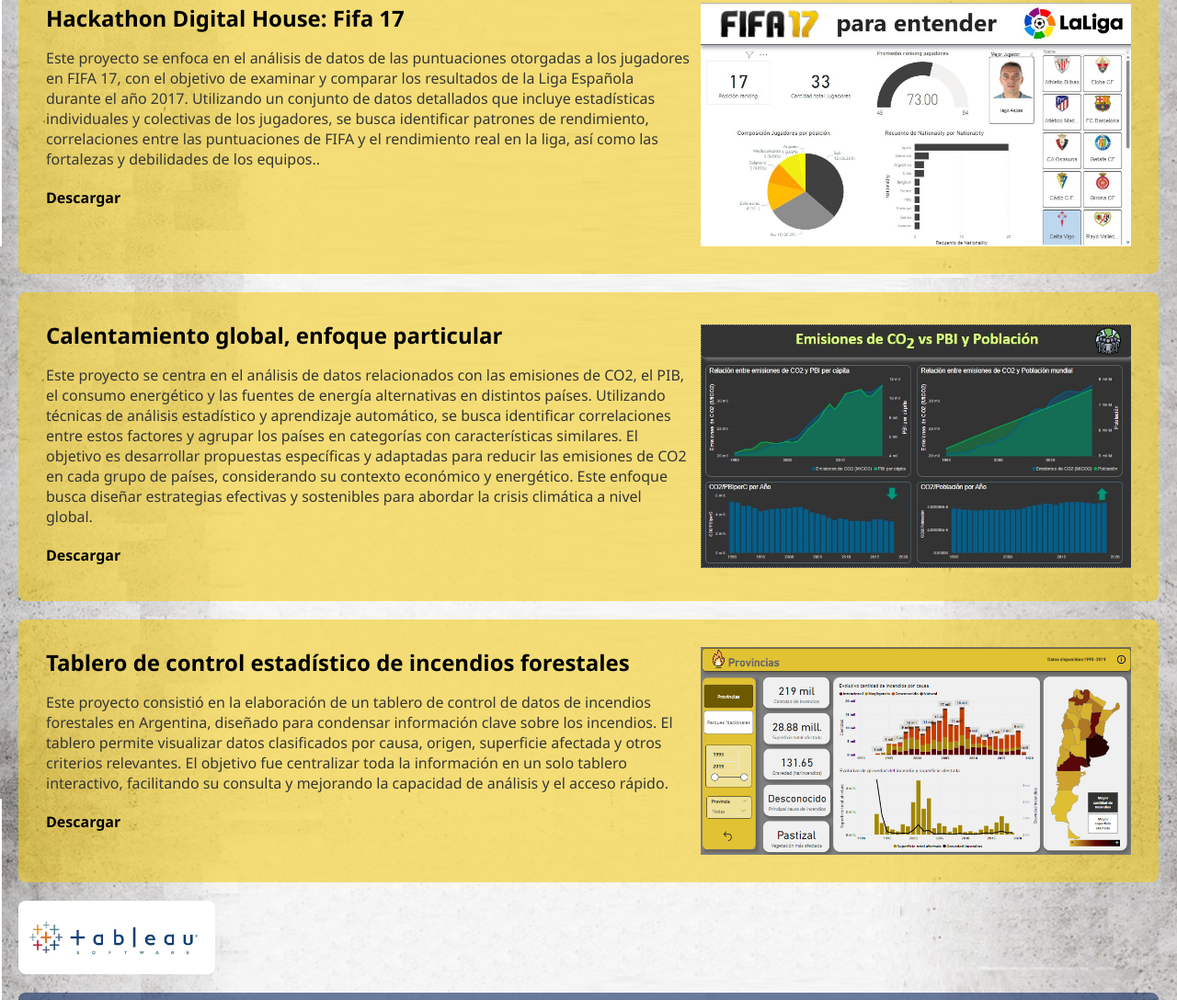
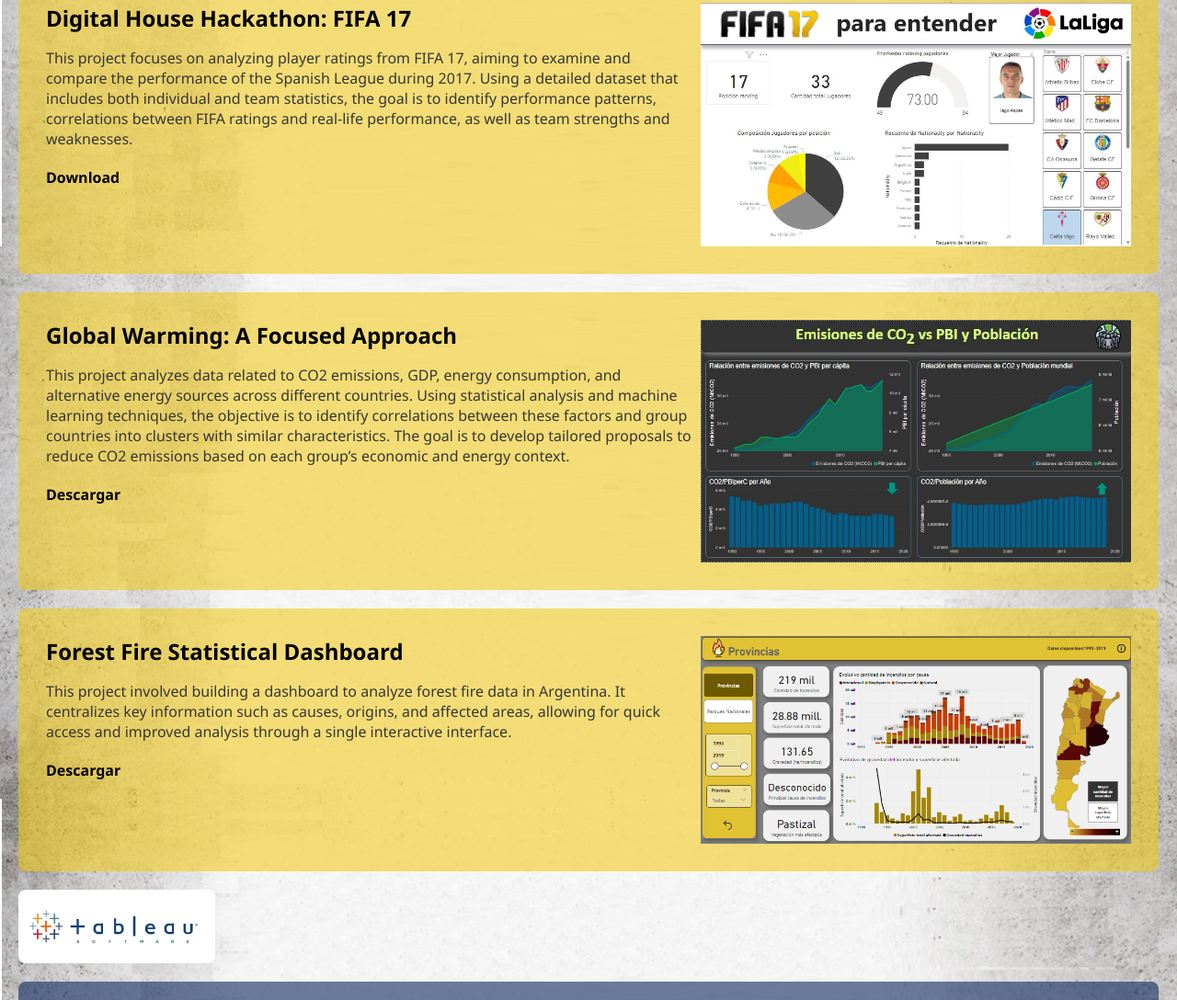
Before and after one commit to CelinaEtienot/Portfolio, a plain HTML site: page index.html in a window 1280 px wide. Shown: the part 947-2035 px from the top of the page at 92% size. Drawn offline with nearby package versions, Linux system fonts and the light colour scheme; a web font is replaced by a local one.

Commit message:
Update index.html

```diff
--- a/index.html
+++ b/index.html
@@ -24,8 +24,7 @@
 
             <div class="animate__animated animate__fadeIn" id="text-container">
                 <h1>Adriana Celina Etienot</h1>
-                <h3>Analisista de datos + ingeniera química + data process + front end + Python</h3>
-                <p>¡Bienvenid@ a mi portfolio!</p>
+                <h3>Data Scientist | ML Pipelines | ETL | Python | SQL | Chemical Engineer</h3>
             </div>
         </div>
     </div>
@@ -37,14 +36,9 @@
             </div>
             <div class="project">
                 <div class="project-info">
-                    <h2>Hackathon Digital House: Fifa 17</h2>
-                    <p>Este proyecto se enfoca en el análisis de datos de las puntuaciones otorgadas a los jugadores en
-                        FIFA 17, con el objetivo de examinar y comparar los resultados de la Liga Española durante el
-                        año 2017. Utilizando un conjunto de datos detallados que incluye estadísticas individuales y
-                        colectivas de los jugadores, se busca identificar patrones de rendimiento, correlaciones entre
-                        las puntuaciones de FIFA y el rendimiento real en la liga, así como las fortalezas y debilidades
-                        de los equipos..</p>
-                    <a href="Hacathon - Etienot.zip" download><strong>Descargar</strong></a>
+                    <h2>Digital House Hackathon: FIFA 17</h2>
+<p>This project focuses on analyzing player ratings from FIFA 17, aiming to examine and compare the performance of the Spanish League during 2017. Using a detailed dataset that includes both individual and team statistics, the goal is to identify performance patterns, correlations between FIFA ratings and real-life performance, as well as team strengths and weaknesses.</p>
+                    <a href="Hacathon - Etienot.zip" download><strong>Download</strong></a>
                 </div>
                 <div class="project-image">
                     <img src="Img/Hackathon.jpg" alt="Hackathon">
@@ -52,14 +46,8 @@
             </div>
             <div class="project">
                 <div class="project-info">
-                    <h2>Calentamiento global, enfoque particular</h2>
-                    <p>Este proyecto se centra en el análisis de datos relacionados con las emisiones de CO2, el PIB, el
-                        consumo energético y las fuentes de energía alternativas en distintos países. Utilizando
-                        técnicas de análisis estadístico y aprendizaje automático, se busca identificar correlaciones
-                        entre estos factores y agrupar los países en categorías con características similares. El
-                        objetivo es desarrollar propuestas específicas y adaptadas para reducir las emisiones de CO2 en
-                        cada grupo de países, considerando su contexto económico y energético. Este enfoque busca
-                        diseñar estrategias efectivas y sostenibles para abordar la crisis climática a nivel global.</p>
+                   <h2>Global Warming: A Focused Approach</h2>
+<p>This project analyzes data related to CO2 emissions, GDP, energy consumption, and alternative energy sources across different countries. Using statistical analysis and machine learning techniques, the objective is to identify correlations between these factors and group countries into clusters with similar characteristics. The goal is to develop tailored proposals to reduce CO2 emissions based on each group’s economic and energy context.</p>
                     <a href="Proyecto integrador - VERSION FINAL.pbix" download> <strong>Descargar</strong></a>
                 </div>
                 <div class="project-image">
@@ -68,13 +56,8 @@
             </div>
             <div class="project">
                 <div class="project-info">
-                    <h2>Tablero de control estadístico de incendios forestales</h2>
-                    <p>Este proyecto consistió en la elaboración de un tablero de control de datos de incendios
-                        forestales en Argentina, diseñado para condensar información clave sobre los incendios. El
-                        tablero permite visualizar datos clasificados por causa, origen, superficie afectada y otros
-                        criterios relevantes. El objetivo fue centralizar toda la información en un solo tablero
-                        interactivo, facilitando su consulta y mejorando la capacidad de análisis y el acceso rápido.
-                    </p>
+                    <h2>Forest Fire Statistical Dashboard</h2>
+<p>This project involved building a dashboard to analyze forest fire data in Argentina. It centralizes key information such as causes, origins, and affected areas, allowing for quick access and improved analysis through a single interactive interface.</p>
                     <a href="Celina Etienot_Curso PowerBi_ Edición 1_Tablero Cambio Climatico.pbix"
                         download><strong>Descargar</strong></a>
                 </div>
@@ -229,14 +212,9 @@
             <h2>Sobre mi</h2>
             <div class="project">
                 <div class="project-info">
-                    <p>Soy una profesional apasionada por formar parte de proyectos que generen resultados concretos y
-                        aplicables, enfocados en la resolución de problemas específicos y la optimización de recursos
-                        disponibles. Con una sólida formación en Ingeniería Química y una extensa trayectoria en
-                        análisis de datos y docencia, he adquirido habilidades en diversas áreas, incluyendo modelado de
-                        datos, programación y desarrollo de negocios. Siempre busco aportar valor mediante propuestas
-                        innovadoras y la implementación
-                        de soluciones eficientes y efectivas.
-                        Para conocer mi trayectoria profesional ver el siguiente enlace:</p>
+                    <p>Data professional with a background in Chemical Engineering and strong experience in data analysis, ETL development, and database design. Skilled in Python and SQL, with hands-on experience working with real-world, messy datasets, building data pipelines, and delivering actionable insights.
+I have developed end-to-end solutions including data cleaning, transformation, modeling, and visualization. I am particularly interested in applying data science and machine learning to industrial and operational data, focusing on efficiency, reliability, and decision support.
+I thrive in problem-solving environments and enjoy translating complex data into clear, impactful solutions.</p>
                     <a href="https://www.linkedin.com/in/celina-etienot/" target="_blank"> <strong>Ver perfil
                             Linkedin</strong></a>
                     <a href="https://github.com/CelinaEtienot" target="_blank"> <strong>Ver perfil Github</strong></a>
```
